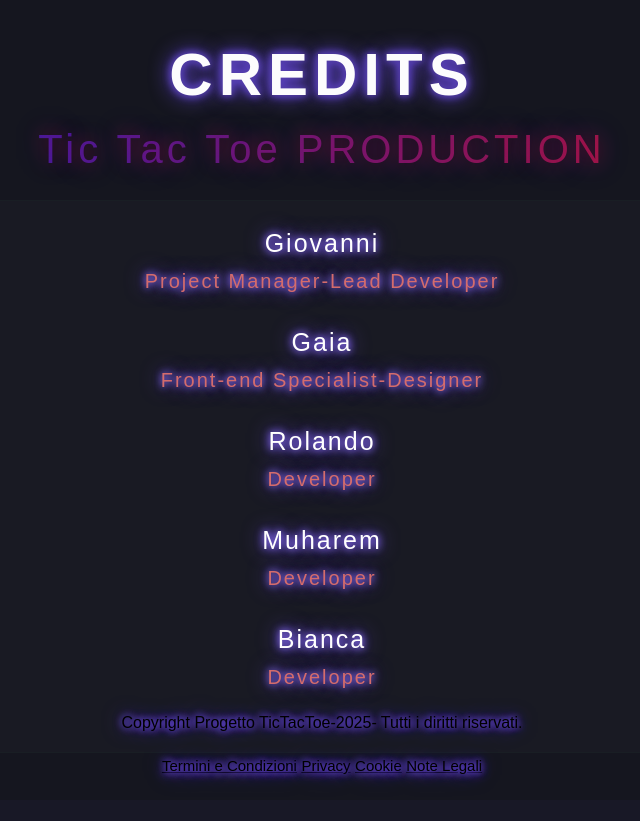
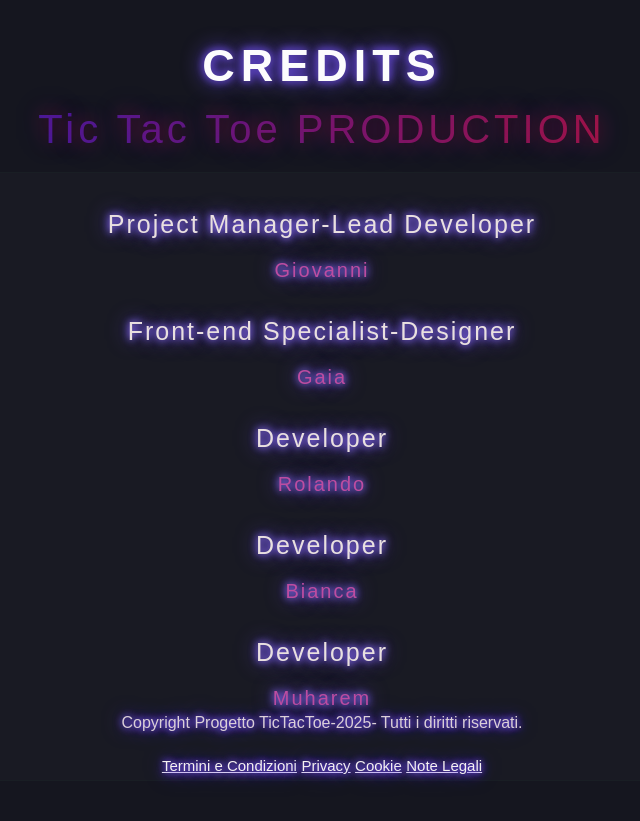
Before and after one commit to Nexus29/Tic-Tac-Toe, a PHP site: page /Credits/credits.html in a window 1280 px wide. Shown: the whole page, without its empty margins (318-958 px from the left). Before the commit the page ends 781 px from the top, so only its background shows below. Run offline with PHP 8.4, Linux system fonts and the light colour scheme.

Commit message:
inversione nome/ruolo

```diff
--- a/Progetto/Credits/credits.html
+++ b/Progetto/Credits/credits.html
@@ -11,16 +11,17 @@
 			<h1 class="title">CREDITS</h1>
 			<p class="subtitle">Tic Tac Toe PRODUCTION</p>
 			<div class="credits-box">
+				<p class="role">Project Manager-Lead Developer</p>
 				<p class="name">Giovanni</p>
-				<p class="role">Project Manager-Lead Developer</p>
+				<p class="role">Front-end Specialist-Designer</p>
 				<p class="name">Gaia</p>
-				<p class="role">Front-end Specialist-Designer</p>
+				<p class="role">Developer</p>
 				<p class="name">Rolando</p>
-				<p class="role">Developer</p>
-				<p class="name">Muharem</p>
 				<p class="role">Developer</p>
 				<p class="name">Bianca</p>
 				<p class="role">Developer</p>
+				<p class="name">Muharem</p>
+
 			</div>
 		</div>
 		<footer class="footer">
--- a/Progetto/Credits/style.css
+++ b/Progetto/Credits/style.css
@@ -31,9 +31,9 @@ body{
     0 0 10px #7451fe,
     0 0 21px #7451fe;
     text-align: center;
-  font-size:60px;
+  font-size:45px;
   letter-spacing:6px;
-  margin-bottom:18px;
+  margin-bottom:15px;
   color:rgb(252, 252, 253);
 }
 /* Small subtitle line below */
@@ -47,7 +47,7 @@ body{
   text-shadow:
     0 0 20px rgba(253, 8, 8, 0.393),
     0 0 30px rgba(51, 0, 255, 0.392);
-  margin-bottom:28px;
+  margin-bottom:20px;
 }
 /* The box that holds roles & names */
 .credits-box{
@@ -59,32 +59,32 @@ body{
     0 0 7px #8e76ee,
     0 0 10px #7451fe,
     0 0 21px #7451fe;
-  padding:28px 20px;
+  padding:35px 25px;
   border-radius:6px;
-  min-width:320px;
+  min-width:30px;
 }
 /* Role lines (smaller, spaced) */
 .role{
   text-align: center;
-  font-size:20px;
-  color:rgb(212, 108, 108);
-  margin-top:12px;
-  margin-bottom:35px;
+  font-size:25px;
+  color:rgb(233, 224, 224);
+  margin-top:2px;
+  margin-bottom:20px;
   letter-spacing:2px;
 }
 /* Names: larger and highlighted */
 .name{
   text-align: center;
-  font-size:25px;
-  color:white;
-  margin-bottom:6px;
+  font-size:20px;
+  color:rgb(189, 77, 161);
+  margin-bottom:35px;
   letter-spacing:2px;
 }
 
 .footer .copyright{
   max-width: 1450px;
   margin: auto;
-  color:black;
+  color:rgb(219, 208, 216);
   text-shadow:
     0 0 7px #7451fe,
     0 0 10px #7451fe,
@@ -97,7 +97,7 @@ body{
 
 .footer .fondo a{
   font-size:15px;
-  color:black;
+  color:rgb(245, 241, 241);
 }
 
 .footer .fondo .links{
```
